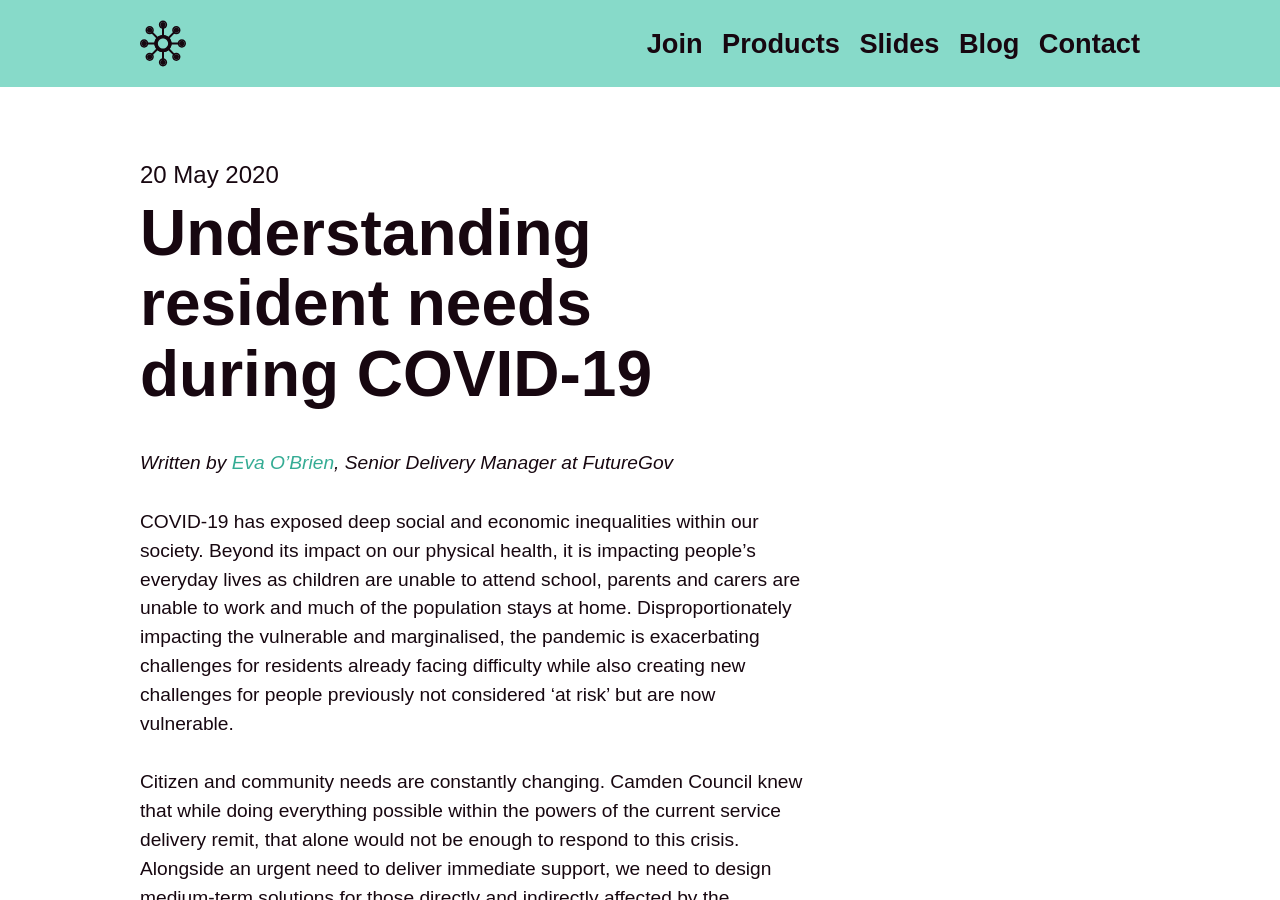
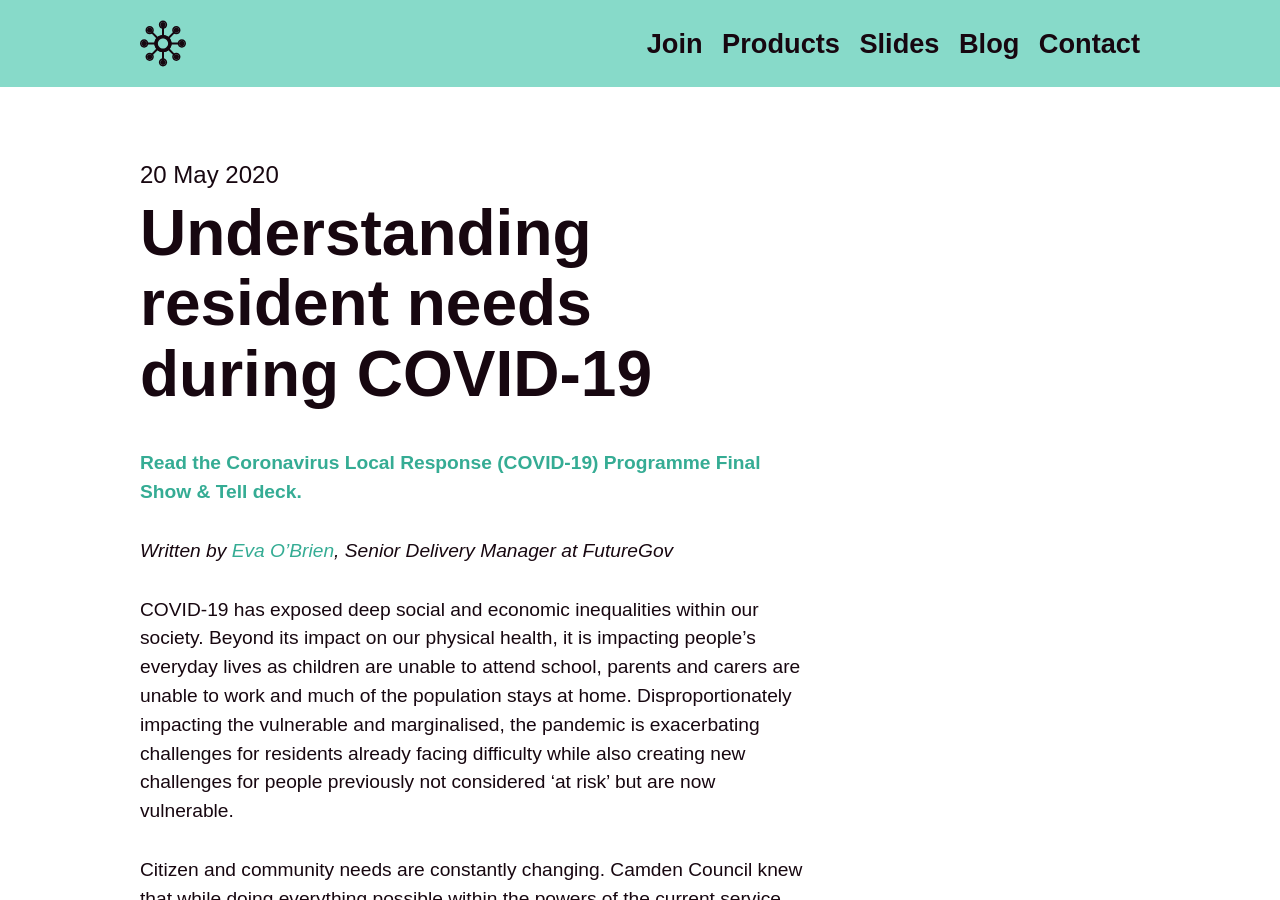
Before and after one commit to wearefuturegov/london-coronavirus-response-microsite, a Jekyll site: the page built from _posts/2020-05-20-Understanding-resident-needs-during-COVID19.markdown, in a window 1280 px wide and 900 px high. Built offline with Jekyll 4.4.1, drawn with Linux system fonts in a browser that asks for light colours; some web fonts are replaced.

Commit message:
Update 2020-05-20-Understanding-resident-needs-during-COVID19.markdown

```diff
--- a/_posts/2020-05-20-Understanding-resident-needs-during-COVID19.markdown
+++ b/_posts/2020-05-20-Understanding-resident-needs-during-COVID19.markdown
@@ -3,6 +3,8 @@ title:  "Understanding resident needs during COVID-19"
 date:   2020-05-20 16:00:00 +0000
 permalink: /blog/understanding-resident-needs-COVID-19
 ---
+
+**<a href="https://docs.google.com/presentation/d/1BY5_wZAj7ZSRmO4XpjRCMrdY_2NnnoUiogRtf6dVvSA/edit?usp=sharing">Read the Coronavirus Local Response (COVID-19) Programme Final Show & Tell deck.</a>**
 
 *Written by [Eva O'Brien](https://blog.wearefuturegov.com/@evaobrien), Senior Delivery Manager at FutureGov*
 
```
